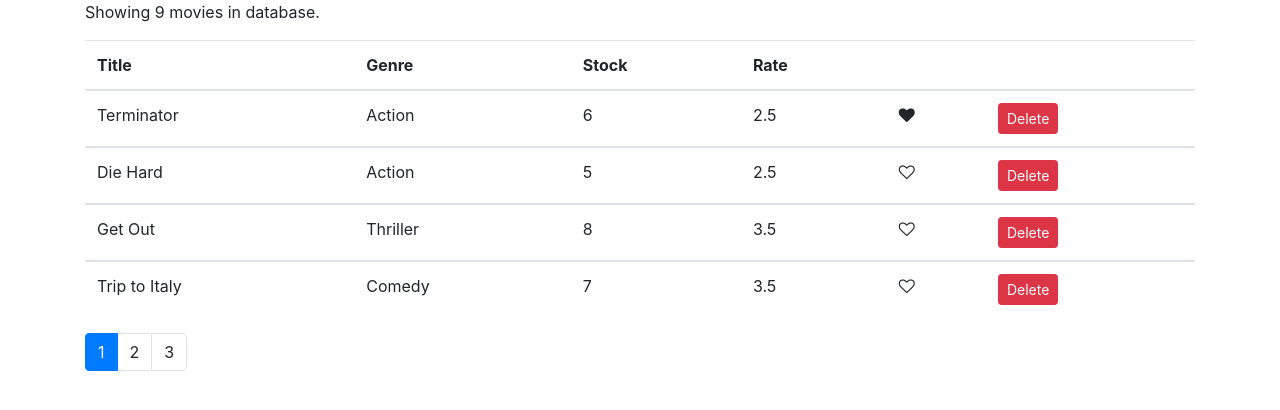
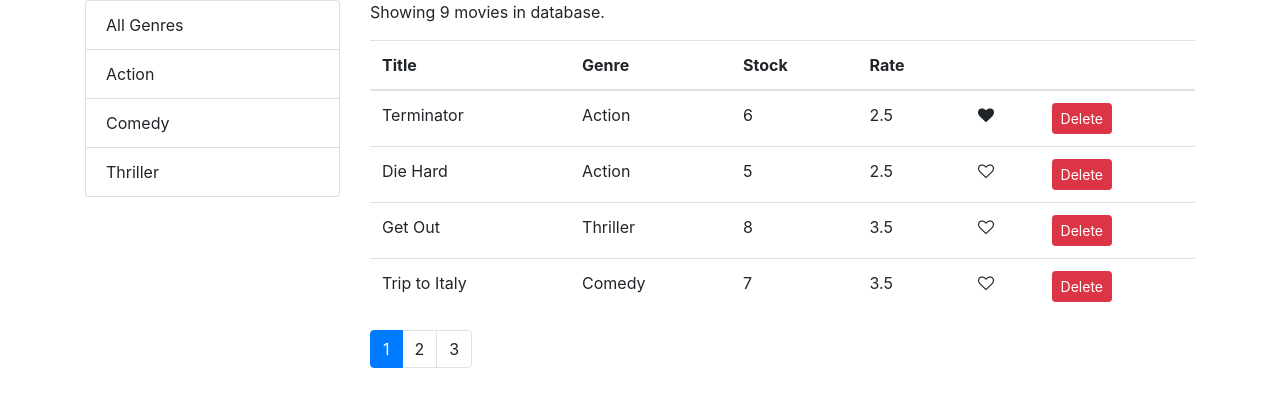
Before and after one commit to rylynn105/vidly, a React (Create React App) app: page / in a window 1280 px wide. Shown: the top 410 px of the page. Built offline with nearby package versions, Linux system fonts and the light colour scheme.

Commit message:
added filter feature and refactored code in moviesTable

```diff
--- /dev/null
+++ b/src/components/common/filter.jsx
@@ -0,0 +1,35 @@
+import React from 'react';
+
+const Filter = (props) => {
+    const {
+        genres,
+        selectedGenre,
+        onGenreSelected,
+        textProperty,
+        valueProperty,
+    } = props;
+    return (
+        <ul className="list-group">
+            {genres.map((genre) => (
+                <li
+                    key={genre[valueProperty]}
+                    className={
+                        selectedGenre === genre
+                            ? 'list-group-item active'
+                            : 'list-group-item'
+                    }
+                    onClick={() => onGenreSelected(genre)}
+                >
+                    {genre[textProperty]}
+                </li>
+            ))}
+        </ul>
+    );
+};
+
+Filter.defaultProps = {
+    textProperty: 'name',
+    valueProperty: '_id',
+};
+
+export default Filter;
--- a/src/components/movie.jsx
+++ /dev/null
@@ -1,30 +0,0 @@
-import React from 'react';
-import Like from './common/like';
-
-function Movie(props) {
-    return (
-        <tbody>
-            <tr>
-                <td>{props.movie.title}</td>
-                <td>{props.movie.genre.name}</td>
-                <td>{props.movie.numberInStock}</td>
-                <td>{props.movie.dailyRentalRate}</td>
-                <td>
-                    <Like
-                        liked={props.movie.liked}
-                        onLikeToggle={() => props.onLikeToggle(props.movie)}
-                    />
-                </td>
-                <td>
-                    <button
-                        onClick={() => props.onDelete(props.movie._id)}
-                        className="btn btn-danger btn-sm"
-                    >
-                        Delete
-                    </button>
-                </td>
-            </tr>
-        </tbody>
-    );
-}
-export default Movie;
--- a/src/components/movies.jsx
+++ b/src/components/movies.jsx
@@ -1,15 +1,26 @@
 import React, { Component } from 'react';
-import Movie from './movie';
+import MoviesTable from './moviesTable';
 import { getMovies } from '../services/fakeMovieService';
 import Pagination from './common/pagination';
 import { paginate } from '../utils/paginate';
+import { getGenres } from '../services/fakeGenreService';
+import Filter from './common/filter';
 
 class Movies extends Component {
     state = {
-        movies: getMovies(),
+        movies: [],
         pageSize: 4, //pagination render 4 items on each page, so 3 pages in total
         currentPage: 1,
+        genres: [],
+        selectedGenre: null,
     };
+
+    componentDidMount() {
+        this.setState({
+            movies: getMovies(),
+            genres: [{ _id: 'allGenre', name: 'All Genres' }, ...getGenres()],
+        });
+    }
 
     handleDelete = (movieId) => {
         this.setState({
@@ -30,47 +41,54 @@ class Movies extends Component {
         this.setState({ currentPage: page });
     };
 
+    handleGenreFilter = (genre) => {
+        this.setState({ selectedGenre: genre, currentPage: 1 });
+    };
+
     render() {
         const { length: count } = this.state.movies;
-        const { pageSize, currentPage, movies: allMovies } = this.state;
+        const {
+            pageSize,
+            currentPage,
+            genres,
+            selectedGenre,
+            movies: allMovies,
+        } = this.state;
 
         if (count === 0) return <p>There is no movie in the databse</p>;
 
-        const movies = paginate(allMovies, currentPage, pageSize);
+        const filtered =
+            selectedGenre && selectedGenre._id
+                ? allMovies.filter((m) => m.genre._id === selectedGenre._id)
+                : allMovies;
+
+        const movies = paginate(filtered, currentPage, pageSize);
 
         return (
-            <React.Fragment>
-                <p>Showing {count} movies in database.</p>
-                <table className="table">
-                    <thead>
-                        <tr>
-                            <th>Title</th>
-                            <th>Genre</th>
-                            <th>Stock</th>
-                            <th>Rate</th>
-                            <th />
-                            <th />
-                        </tr>
-                    </thead>
-
-                    {movies.map((movie) => {
-                        return (
-                            <Movie
-                                key={movie._id}
-                                movie={movie}
+            <div className="row">
+                <div className="col-3">
+                    <Filter
+                        genres={genres}
+                        selectedGenre={selectedGenre}
+                        movies={allMovies}
+                        onGenreSelected={this.handleGenreFilter}
+                    />
+                </div>
+                <div className="col">
+                    <p>Showing {filtered.length} movies in database.</p>
+                    <MoviesTable
+                        movies={movies}
+                        onLikeToggle={this.handleLiked}
                         onDelete={this.handleDelete}
-                                onLikeToggle={this.handleLiked}
                     />
-                        );
-                    })}
-                </table>
                     <Pagination
-                    itemsCount={count}
+                        itemsCount={filtered.length}
                         pageSize={pageSize}
                         currentPage={currentPage}
                         onPageChange={this.handlePageChange}
                     />
-            </React.Fragment>
+                </div>
+            </div>
         );
     }
 }
--- /dev/null
+++ b/src/components/moviesTable.jsx
@@ -0,0 +1,45 @@
+import React from 'react';
+import Like from './common/like';
+
+function MoviesTable(props) {
+    const { movies, onLikeToggle, onDelete } = props;
+    return (
+        <table className="table">
+            <thead>
+                <tr>
+                    <th>Title</th>
+                    <th>Genre</th>
+                    <th>Stock</th>
+                    <th>Rate</th>
+                    <th />
+                    <th />
+                </tr>
+            </thead>
+            <tbody>
+                {movies.map((movie) => (
+                    <tr key={movie._id}>
+                        <td>{movie.title}</td>
+                        <td>{movie.genre.name}</td>
+                        <td>{movie.numberInStock}</td>
+                        <td>{movie.dailyRentalRate}</td>
+                        <td>
+                            <Like
+                                liked={movie.liked}
+                                onLikeToggle={() => onLikeToggle(movie)}
+                            />
+                        </td>
+                        <td>
+                            <button
+                                onClick={() => onDelete(movie._id)}
+                                className="btn btn-danger btn-sm"
+                            >
+                                Delete
+                            </button>
+                        </td>
+                    </tr>
+                ))}
+            </tbody>
+        </table>
+    );
+}
+export default MoviesTable;
```
Lines whose indentation alone changed are shown as unchanged.
